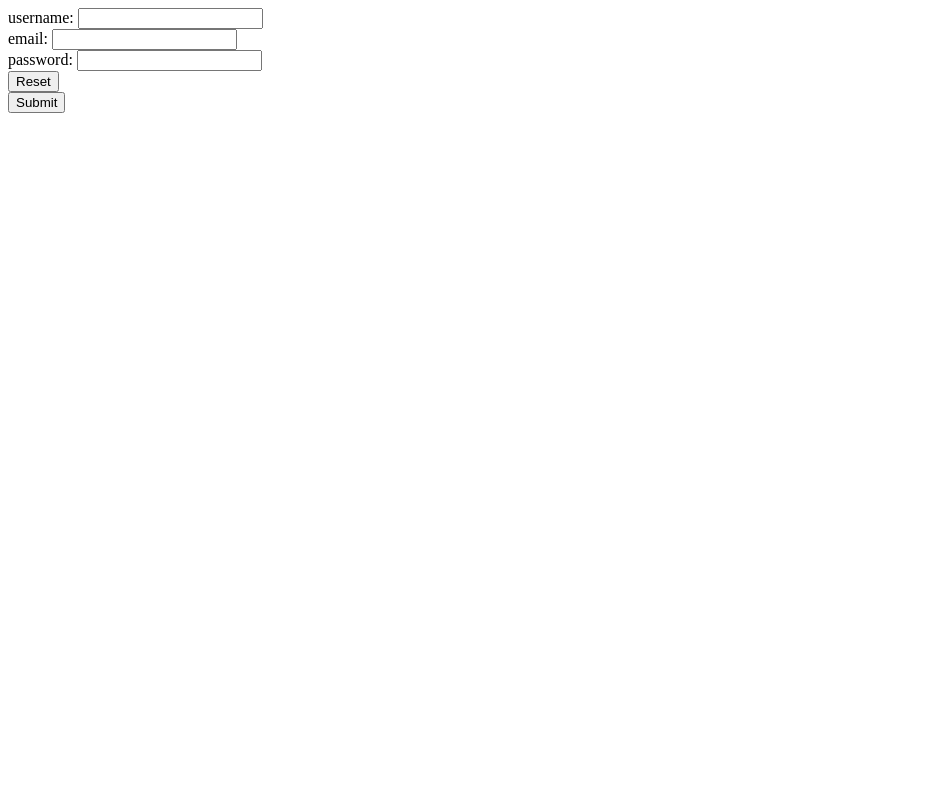
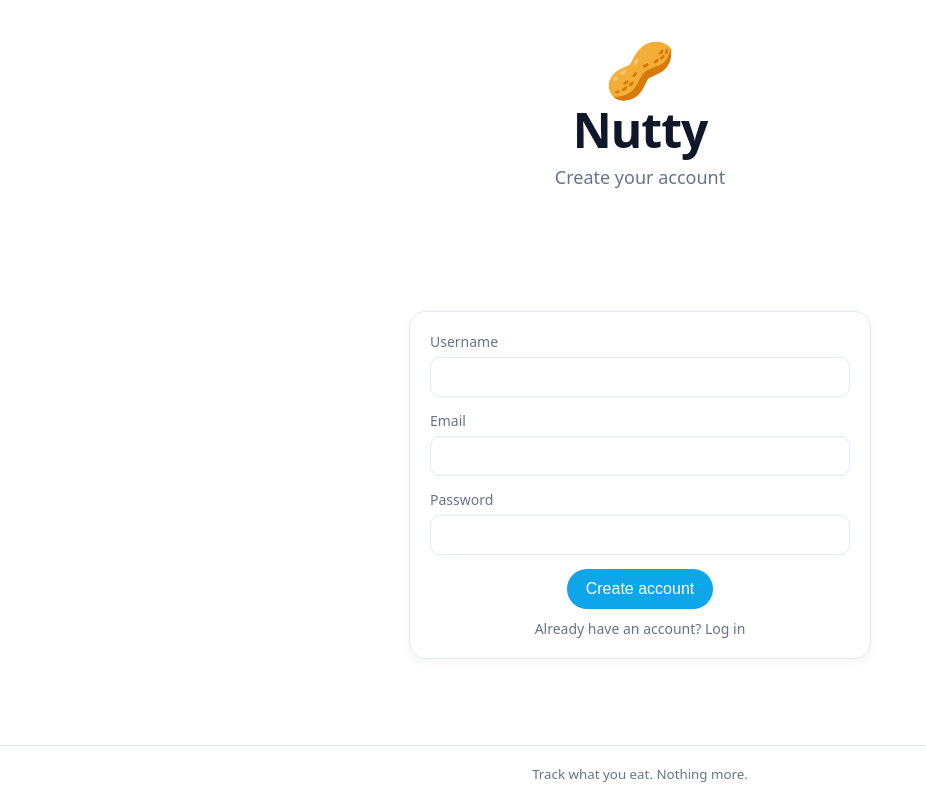
Before and after one commit to jz0u/nutty, a website: page public/registerpage/registerpage.html in a window 1280 px wide. Shown: the whole page, without its empty margins (0-926 px from the left). Drawn offline with Linux system fonts and the light colour scheme.

Commit message:
designed login and sign up pages

```diff
--- a/public/loginpage/loginpage.js
+++ b/public/loginpage/loginpage.js
@@ -20,7 +20,7 @@ const handle_login = async () => {
   };
 
   try {
-    const response = await fetch("api/users/login", {
+    const response = await fetch("/api/users/login", {
       method: 'POST',
       headers: { 'Content-Type': 'application/json' },
       body: JSON.stringify(login_data)
--- a/public/registerpage/registerpage.html
+++ b/public/registerpage/registerpage.html
@@ -1,31 +1,40 @@
 <!DOCTYPE html>
-<html>
+<html lang="en">
   <head>
-        <title>register</title>
+    <meta charset="UTF-8" />
+    <meta name="viewport" content="width=device-width, initial-scale=1" />
+    <title>Nutty — Create account</title>
+    <link rel="stylesheet" href="/styles/style.css" />
+    <script defer src="/registerpage/registerpage.js"></script>
   </head>
-
-    <body>
-        <form action="/api/users" method="post">
-            <div>
-                <label for="username_in"> username:</label>
-                <input type = "text" id = "username_in" name ="name">
+  <body class="auth">
+    <header class="auth-header">
+      <a href="/" class="home-logo" aria-label="Go to homepage" title="Home">🥜</a>
+      <h1 class="home-title">Nutty</h1>
+      <p class="home-subtitle">Create your account</p>
+    </header>
+    <main class="auth-main">
+      <form class="auth-card" novalidate>
+        <div class="auth-field">
+          <label class="auth-label" for="username_in">Username</label>
+          <input class="auth-input" type="text" id="username_in" name="name" autocomplete="username" required />
         </div>
-            <div>
-                <label for="email_in"> email:</label>
-                <input type = "text" id = "email_in" name ="email">
+        <div class="auth-field">
+          <label class="auth-label" for="email_in">Email</label>
+          <input class="auth-input" type="email" id="email_in" name="email" autocomplete="email" required />
         </div>
-            <div>
-                <label for="password_in"> password:</label>
-                <input type = "password" id ="password_in" name="password">
+        <div class="auth-field">
+          <label class="auth-label" for="password_in">Password</label>
+          <input class="auth-input" type="password" id="password_in" name="password" autocomplete="new-password" minlength="6" required />
         </div>
-            <div>
-                <input type = "reset">
+        <div class="auth-actions">
+          <button type="submit" class="home-btn home-btn-primary">Create account</button>
+          <a href="/login" class="auth-link">Already have an account? Log in</a>
         </div>
-            <div>
-                <input type ="submit">
-            </div>
-
       </form>
-        <script defer src="../registerpage/registerpage.js"></script>
+    </main>
+    <footer class="home-footer">
+      <small>Track what you eat. Nothing more.</small>
+    </footer>
   </body>
   </html>
--- a/public/registerpage/registerpage.js
+++ b/public/registerpage/registerpage.js
@@ -27,7 +27,7 @@ const handle_register = async () => {
   };
 
   try {
-    const response = await fetch("api/users", {
+    const response = await fetch("/api/users", {
       method: 'POST',
       headers: { 'Content-Type': 'application/json' },
       body: JSON.stringify(register_data)
--- a/public/styles/style.css
+++ b/public/styles/style.css
@@ -44,6 +44,10 @@
   font-size: 56px;
   line-height: 1;
   margin-bottom: 8px;
+  text-decoration: none;
+  color: inherit;
+  display: inline-block;
+  cursor: pointer;
 }
 
 .home-title {
@@ -110,3 +114,50 @@
   .home-title { font-size: 36px; }
   .home-logo { font-size: 44px; }
 }
+
+/* --- Auth pages (register/login) --- */
+.auth {
+  /* reuse the same tokens as home for consistency */
+  --home-bg: #ffffff;
+  --home-fg: #0f172a;
+  --home-muted: #64748b;
+  --home-accent: #0ea5e9;
+  --home-border: #e2e8f0;
+  margin: 0;
+  min-height: 100vh;
+  background: var(--home-bg);
+  color: var(--home-fg);
+  font-family: ui-sans-serif, system-ui, -apple-system, Segoe UI, Roboto,
+    Noto Sans, Ubuntu, Cantarell, Helvetica Neue, Arial, "Apple Color Emoji",
+    "Segoe UI Emoji";
+  display: grid;
+  grid-template-rows: auto 1fr auto;
+}
+
+.auth-header { text-align: center; padding: 40px 20px 8px; }
+.auth-main { display: grid; place-items: center; padding: 24px 20px; }
+
+.auth-card {
+  width: 100%;
+  max-width: 420px;
+  border: 1px solid var(--home-border);
+  border-radius: 16px;
+  padding: 20px;
+  box-shadow: 0 4px 12px rgba(2, 6, 23, 0.04);
+  background: #fff;
+}
+
+.auth-field { display: grid; gap: 6px; margin-bottom: 14px; }
+.auth-label { font-size: 14px; color: var(--home-muted); }
+.auth-input {
+  padding: 10px 12px;
+  font-size: 16px;
+  border-radius: 10px;
+  border: 1px solid var(--home-border);
+  outline: none;
+}
+.auth-input:focus { border-color: var(--home-accent); box-shadow: 0 0 0 3px rgba(14,165,233,.15); }
+
+.auth-actions { display: grid; gap: 10px; justify-items: center; margin-top: 8px; }
+.auth-link { color: var(--home-muted); text-decoration: none; font-size: 14px; }
+.auth-link:hover { color: var(--home-fg); text-decoration: underline; }
```
Also changed, not shown: public/homepage/homepage.html (+1 -1 lines), public/loginpage/loginpage.html (+31 -22 lines). Lines whose indentation alone changed are shown as unchanged.
